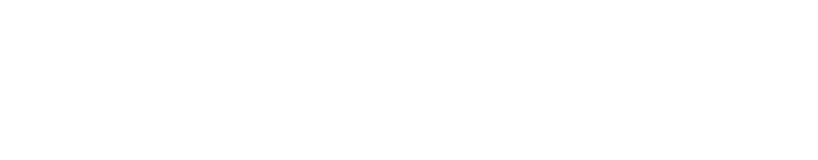
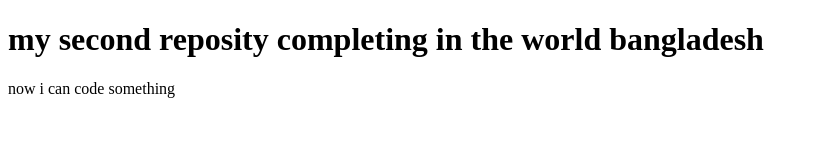
Before and after one commit to ziauddin10/my-second-new-repo, a plain HTML site: page index.html in a window 1280 px wide. Shown: the whole page, without its empty margins (0-818 px from the left). Drawn offline with Linux system fonts and the light colour scheme.

Commit message:
added header

```diff
--- a/index.html
+++ b/index.html
@@ -6,6 +6,7 @@
     <title>my second repo</title>
 </head>
 <body>
-
+    <h1>my second reposity completing in the world bangladesh</h1>
+    <p>now i can code something</p>
 </body>
 </html>
```
